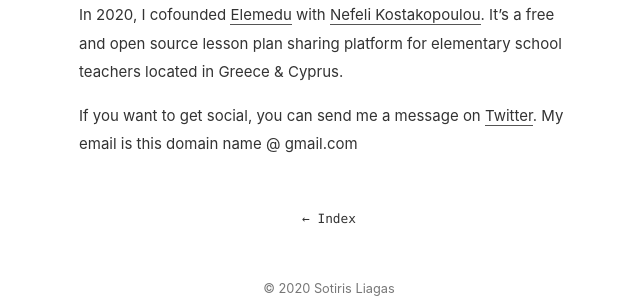
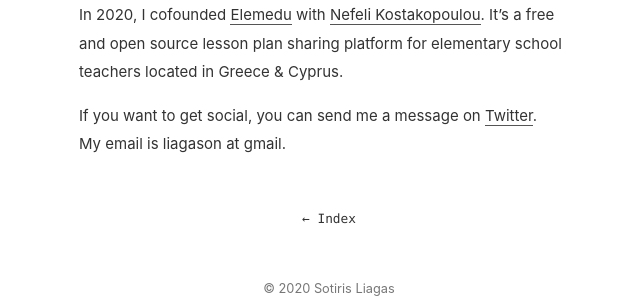
Before and after one commit to liagason/A-Jekyll-Blog, a Jekyll site: the page built from about.md, in a window 1280 px wide. Shown: the part 397-697 px from the top of the page, without its empty margins (311-951 px from the left). Built offline with Jekyll 4.4.1, drawn with Linux system fonts in a browser that asks for light colours.

Commit message:
Update about.md

```diff
--- a/about.md
+++ b/about.md
@@ -10,4 +10,4 @@
 In 2020, I cofounded [Elemedu](https://elemedu.com) with [Nefeli Kostakopoulou](https://nefeli.dev). It's a free and open source lesson plan sharing platform for elementary school teachers located in Greece & Cyprus.
 
 If you want to get social, you can send me a message on [Twitter](https://twitter.com/liagason).
-My email is this domain name @ gmail.com
+My email is liagason at gmail.
```
